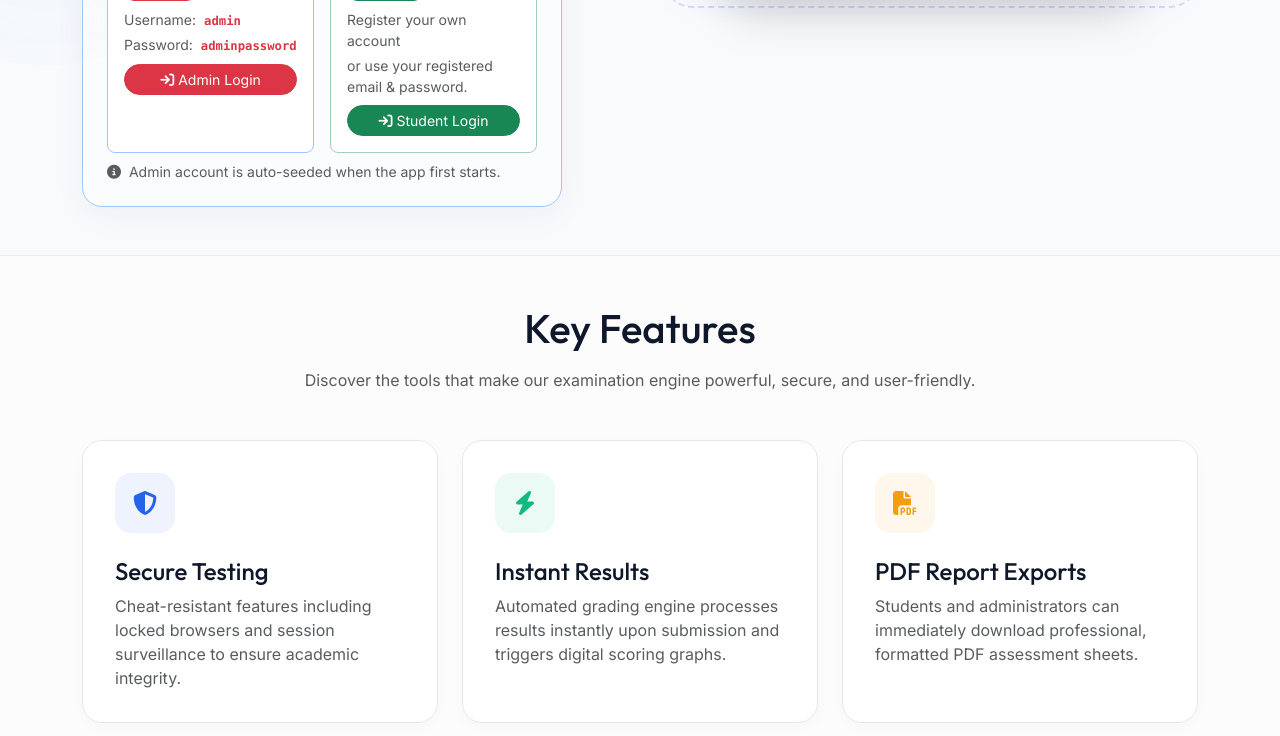
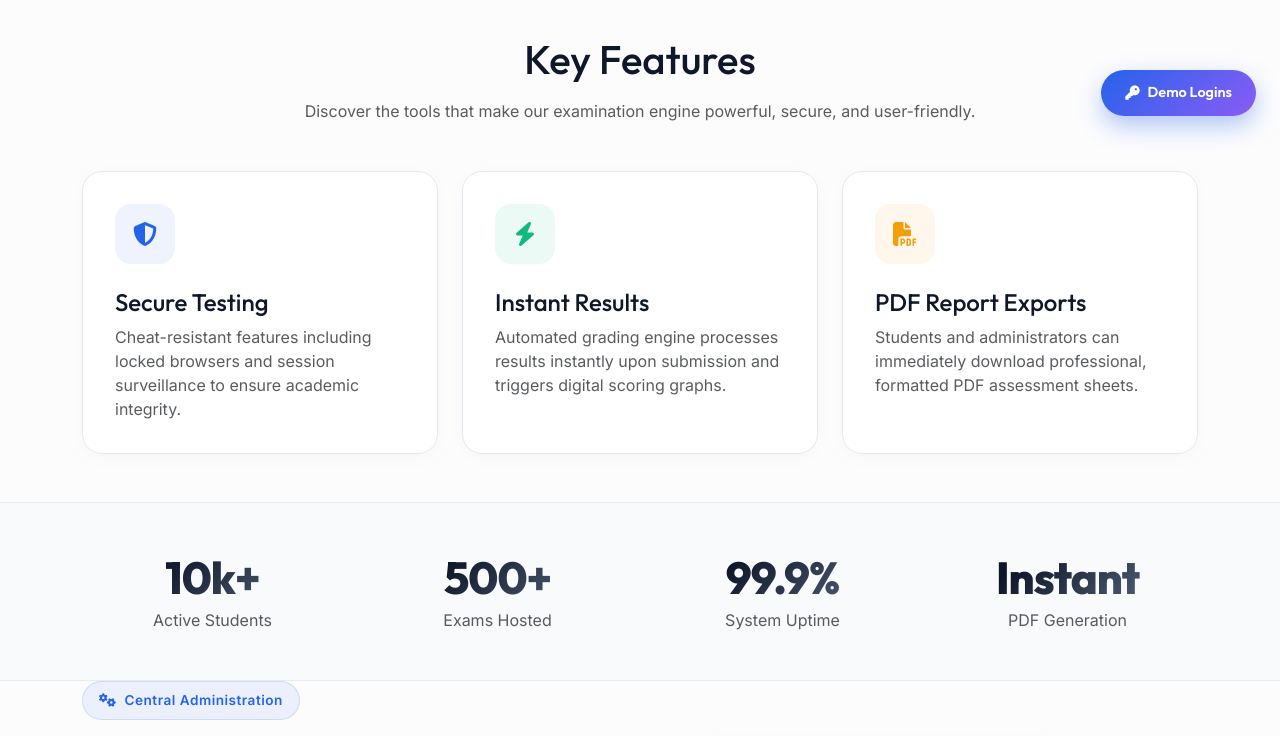
Before and after one commit to logeshwaran2097-hue/Online-Examinataion-System, a Flask app: page / in a window 1280 px wide. Shown: the part 660-1396 px from the top of the page. Run offline with Flask 3, Linux system fonts and the light colour scheme; some libraries are stand-ins or nearby versions.

Commit message:
Reposition demo credentials to a floating corner panel and redesign About section into dual-image academic showcase panels

```diff
--- a/static/css/style.css
+++ b/static/css/style.css
@@ -635,3 +635,71 @@ h1, h2, h3, h4, h5, h6 {
     border-radius: 28px;
     z-index: -1;
 }
+
+/* Floating Demo Credentials Widget */
+.floating-credentials-widget {
+    position: fixed;
+    bottom: 24px;
+    right: 24px;
+    z-index: 1040;
+    max-width: 320px;
+    font-family: var(--font-heading);
+}
+
+.credentials-toggle-btn {
+    background: linear-gradient(135deg, var(--primary-color) 0%, #8b5cf6 100%);
+    color: white !important;
+    border: none;
+    border-radius: 50px;
+    padding: 12px 24px;
+    font-size: 0.9rem;
+    font-weight: 600;
+    box-shadow: 0 10px 25px rgba(37, 99, 235, 0.35);
+    display: flex;
+    align-items: center;
+    gap: 8px;
+    cursor: pointer;
+    transition: all 0.3s cubic-bezier(0.175, 0.885, 0.32, 1.275);
+}
+
+.credentials-toggle-btn:hover {
+    transform: translateY(-4px) scale(1.03);
+    box-shadow: 0 15px 30px rgba(37, 99, 235, 0.5);
+}
+
+.credentials-panel {
+    position: absolute;
+    bottom: 70px;
+    right: 0;
+    width: 320px;
+    background: rgba(255, 255, 255, 0.95);
+    backdrop-filter: blur(20px);
+    -webkit-backdrop-filter: blur(20px);
+    border: 1px solid rgba(255, 255, 255, 0.6);
+    border-radius: 20px;
+    box-shadow: 0 15px 35px rgba(0, 0, 0, 0.1);
+    opacity: 0;
+    visibility: hidden;
+    transform: translateY(20px) scale(0.95);
+    transition: all 0.3s cubic-bezier(0.175, 0.885, 0.32, 1.275);
+    padding: 20px;
+}
+
+[data-bs-theme="dark"] .credentials-panel {
+    background: rgba(15, 23, 42, 0.95);
+    border: 1px solid rgba(255, 255, 255, 0.05);
+    box-shadow: 0 15px 35px rgba(0, 0, 0, 0.5);
+}
+
+.floating-credentials-widget.active .credentials-panel {
+    opacity: 1;
+    visibility: visible;
+    transform: translateY(0) scale(1);
+}
+
+.credentials-panel h4 {
+    font-size: 0.95rem;
+    font-weight: 700;
+    margin-bottom: 12px;
+    color: var(--primary-color);
+}
--- a/templates/landing.html
+++ b/templates/landing.html
@@ -59,56 +59,9 @@
                         <a href="{{ url_for('auth.register') }}" class="btn btn-primary btn-lg px-5 rounded-pill btn-glow-primary">Get Started Now</a>
                         <a href="{{ url_for('admin.login') }}" class="btn btn-outline-secondary btn-lg px-4 rounded-pill btn-outline-glow"><i class="fa-solid fa-user-shield me-2"></i>Admin Login</a>
                     </div>
-
-                    <!-- Demo Credentials Card -->
-                    <div class="mt-5 p-4 glass-credential-card border border-primary-subtle" style="max-width: 480px;">
-                        <h3 class="h6 fw-bold mb-3 text-primary">
-                            <i class="fa-solid fa-key me-2"></i>Demo Login Credentials
-                        </h3>
-                        <div class="row g-3">
-                            <!-- Admin Login -->
-                            <div class="col-sm-6">
-                                <div class="bg-white rounded-3 p-3 border border-primary-subtle h-100 dark-bg-adjust">
-                                    <div class="d-flex align-items-center gap-2 mb-2">
-                                        <span class="badge bg-danger px-2 py-1 rounded-pill">
-                                            <i class="fa-solid fa-user-shield me-1"></i>Admin
-                                        </span>
-                                    </div>
-                                    <div class="small mb-1">
-                                        <span class="text-muted">Username:</span>
-                                        <code class="ms-1 text-danger fw-bold">admin</code>
-                                    </div>
-                                    <div class="small mb-2">
-                                        <span class="text-muted">Password:</span>
-                                        <code class="ms-1 text-danger fw-bold">adminpassword</code>
-                                    </div>
-                                    <a href="{{ url_for('admin.login') }}" class="btn btn-danger btn-sm rounded-pill px-3 w-100">
-                                        <i class="fa-solid fa-arrow-right-to-bracket me-1"></i>Admin Login
-                                    </a>
-                                </div>
-                            </div>
-                            <!-- Student Login -->
-                            <div class="col-sm-6">
-                                <div class="bg-white rounded-3 p-3 border border-success-subtle h-100 dark-bg-adjust">
-                                    <div class="d-flex align-items-center gap-2 mb-2">
-                                        <span class="badge bg-success px-2 py-1 rounded-pill">
-                                            <i class="fa-solid fa-user-graduate me-1"></i>Student
-                                        </span>
-                                    </div>
-                                    <div class="small mb-1 text-muted">Register your own account</div>
-                                    <div class="small mb-2 text-muted">or use your registered email & password.</div>
-                                    <a href="{{ url_for('auth.login') }}" class="btn btn-success btn-sm rounded-pill px-3 w-100">
-                                        <i class="fa-solid fa-arrow-right-to-bracket me-1"></i>Student Login
-                                    </a>
-                                </div>
-                            </div>
-                        </div>
-                        <p class="text-muted small mt-2 mb-0">
-                            <i class="fa-solid fa-circle-info me-1"></i>
-                            Admin account is auto-seeded when the app first starts.
-                        </p>
-                    </div>
-                    <!-- End Demo Credentials Card -->
+                    <p class="text-muted small mt-4">
+                        <i class="fa-solid fa-circle-info me-1"></i> Admin accounts are initialized on deployment. Toggle the bottom-right corner menu for test login keys.
+                    </p>
 
                 </div>
                 <div class="col-lg-6 text-center">
@@ -180,23 +133,80 @@
     </section>
 
     <!-- About Section -->
-    <section id="about" class="py-5 bg-light-subtle border-top border-light-subtle">
-        <div class="container">
+    <section id="about" class="py-6 bg-light-subtle border-top border-bottom border-light-subtle">
+        <div class="container d-flex flex-column gap-6">
+            <!-- Row 1: Admin Showcase -->
+            <div class="row align-items-center g-5">
+                <div class="col-lg-6 order-lg-2">
+                    <div class="illustration-frame">
+                        <img src="https://images.unsplash.com/photo-1551288049-bebda4e38f71?auto=format&fit=crop&w=600&q=80" alt="Admin Dashboard Showcase" class="img-fluid rounded-4 shadow-lg border border-3 border-white">
+                    </div>
+                </div>
+                <div class="col-lg-6 order-lg-1">
+                    <span class="premium-badge mb-3"><i class="fa-solid fa-gears"></i> Central Administration</span>
+                    <h2 class="h1 mb-4" style="font-family: 'Outfit', sans-serif;">Empowering Educators & Institutions</h2>
+                    <p class="text-muted mb-4">
+                        EduExam gives instructors complete command over their curriculum and grading lifecycles. Automate your administration workflow with specialized utility suites:
+                    </p>
+                    <ul class="list-unstyled d-flex flex-column gap-3 mb-4">
+                        <li class="d-flex align-items-start gap-3">
+                            <span class="text-primary fs-5 mt-1"><i class="fa-solid fa-circle-check"></i></span>
+                            <div>
+                                <strong>Dynamic Question Banks:</strong> Build modular lists categorized by subjects, weightage, and difficulty.
+                            </div>
+                        </li>
+                        <li class="d-flex align-items-start gap-3">
+                            <span class="text-primary fs-5 mt-1"><i class="fa-solid fa-circle-check"></i></span>
+                            <div>
+                                <strong>Real-time Stats:</strong> Get class performance distribution graphs and score trends automatically.
+                            </div>
+                        </li>
+                        <li class="d-flex align-items-start gap-3">
+                            <span class="text-primary fs-5 mt-1"><i class="fa-solid fa-circle-check"></i></span>
+                            <div>
+                                <strong>One-Click PDF Exports:</strong> Download beautifully formatted student performance certificates and result sheets.
+                            </div>
+                        </li>
+                    </ul>
+                </div>
+            </div>
+
+            <hr class="my-5 opacity-10">
+
+            <!-- Row 2: Student & Proctoring Showcase -->
             <div class="row align-items-center g-5">
                 <div class="col-lg-6">
                     <div class="illustration-frame">
-                        <img src="https://images.unsplash.com/photo-1516321318423-f06f85e504b3?auto=format&fit=crop&w=600&q=80" alt="About System" class="img-fluid rounded-4 shadow">
+                        <img src="https://images.unsplash.com/photo-1516321318423-f06f85e504b3?auto=format&fit=crop&w=600&q=80" alt="Student Assessment Room Showcase" class="img-fluid rounded-4 shadow-lg border border-3 border-white">
                     </div>
                 </div>
                 <div class="col-lg-6">
-                    <h2 class="h1 mb-4">Empowering Modern Classrooms</h2>
-                    <p class="text-muted mb-3">
-                        EduExam is built to solve testing bottlenecks in digital learning. We provide educators with easy tools to construct question banks, monitor student outcomes, and auto-generate report sheets.
+                    <span class="premium-badge mb-3"><i class="fa-solid fa-user-graduate"></i> Student Experience</span>
+                    <h2 class="h1 mb-4" style="font-family: 'Outfit', sans-serif;">Fostering Academic Integrity & Accessibility</h2>
+                    <p class="text-muted mb-4">
+                        Provide a clean, focused, and secure test-taking space for candidates on any computing device. Enable student trust and high accountability with:
                     </p>
-                    <p class="text-muted mb-4">
-                        For students, our system provides clean, low-latency, and accessible examination rooms compatible with standard desktops, tablets, and smartphones.
-                    </p>
-                    <a href="{{ url_for('auth.register') }}" class="btn btn-outline-primary rounded-pill px-4">Register as a Student</a>
+                    <ul class="list-unstyled d-flex flex-column gap-3 mb-4">
+                        <li class="d-flex align-items-start gap-3">
+                            <span class="text-success fs-5 mt-1"><i class="fa-solid fa-shield-halved"></i></span>
+                            <div>
+                                <strong>Smart Web Proctoring:</strong> Automatically monitor page visibility, tab switches, and log warnings instantly.
+                            </div>
+                        </li>
+                        <li class="d-flex align-items-start gap-3">
+                            <span class="text-success fs-5 mt-1"><i class="fa-solid fa-shield-halved"></i></span>
+                            <div>
+                                <strong>Secure Webcam Monitoring:</strong> Access visual proctor logs to verify identity throughout assessments.
+                            </div>
+                        </li>
+                        <li class="d-flex align-items-start gap-3">
+                            <span class="text-success fs-5 mt-1"><i class="fa-solid fa-shield-halved"></i></span>
+                            <div>
+                                <strong>Responsive Mobile Design:</strong> Take exams fluidly with full touchscreen adaptations on phones or tablets.
+                            </div>
+                        </li>
+                    </ul>
+                    <a href="{{ url_for('auth.register') }}" class="btn btn-primary rounded-pill px-4 btn-glow-primary">Create Your Student Account</a>
                 </div>
             </div>
         </div>
@@ -219,4 +229,57 @@
         </div>
     </div>
 </footer>
+
+<!-- Floating Demo Credentials Widget -->
+<div class="floating-credentials-widget">
+    <div class="credentials-panel">
+        <h4><i class="fa-solid fa-key me-2"></i>Demo Login Keys</h4>
+        <div class="d-flex flex-column gap-3">
+            <!-- Admin Card -->
+            <div class="p-2 border border-primary-subtle rounded-3 bg-light-subtle dark-bg-adjust">
+                <div class="d-flex justify-content-between align-items-center mb-1">
+                    <span class="badge bg-danger">Admin</span>
+                    <a href="{{ url_for('admin.login') }}" class="text-decoration-none text-danger small fw-bold">Login <i class="fa-solid fa-arrow-right-to-bracket ms-1"></i></a>
+                </div>
+                <div class="small"><span class="text-muted">User:</span> <code class="text-danger fw-semibold">admin</code></div>
+                <div class="small"><span class="text-muted">Pass:</span> <code class="text-danger fw-semibold">adminpassword</code></div>
+            </div>
+            <!-- Student Card -->
+            <div class="p-2 border border-success-subtle rounded-3 bg-light-subtle dark-bg-adjust">
+                <div class="d-flex justify-content-between align-items-center mb-1">
+                    <span class="badge bg-success">Student</span>
+                    <a href="{{ url_for('auth.login') }}" class="text-decoration-none text-success small fw-bold">Login <i class="fa-solid fa-arrow-right-to-bracket ms-1"></i></a>
+                </div>
+                <div class="small text-muted mb-1">Use your registered email & password.</div>
+            </div>
+        </div>
+        <p class="text-muted small mt-2 mb-0" style="font-size: 0.75rem;">
+            <i class="fa-solid fa-info-circle me-1"></i> Admin auto-seeded on launch.
+        </p>
+    </div>
+    <button class="credentials-toggle-btn">
+        <i class="fa-solid fa-key"></i> Demo Logins
+    </button>
+</div>
+
+<!-- Script to toggle floating widget -->
+<script>
+    document.addEventListener("DOMContentLoaded", function() {
+        const toggleBtn = document.querySelector('.credentials-toggle-btn');
+        const widget = document.querySelector('.floating-credentials-widget');
+
+        if (toggleBtn && widget) {
+            toggleBtn.addEventListener('click', function(e) {
+                e.stopPropagation();
+                widget.classList.toggle('active');
+            });
+
+            document.addEventListener('click', function(e) {
+                if (!widget.contains(e.target)) {
+                    widget.classList.remove('active');
+                }
+            });
+        }
+    });
+</script>
 {% endblock %}
```
